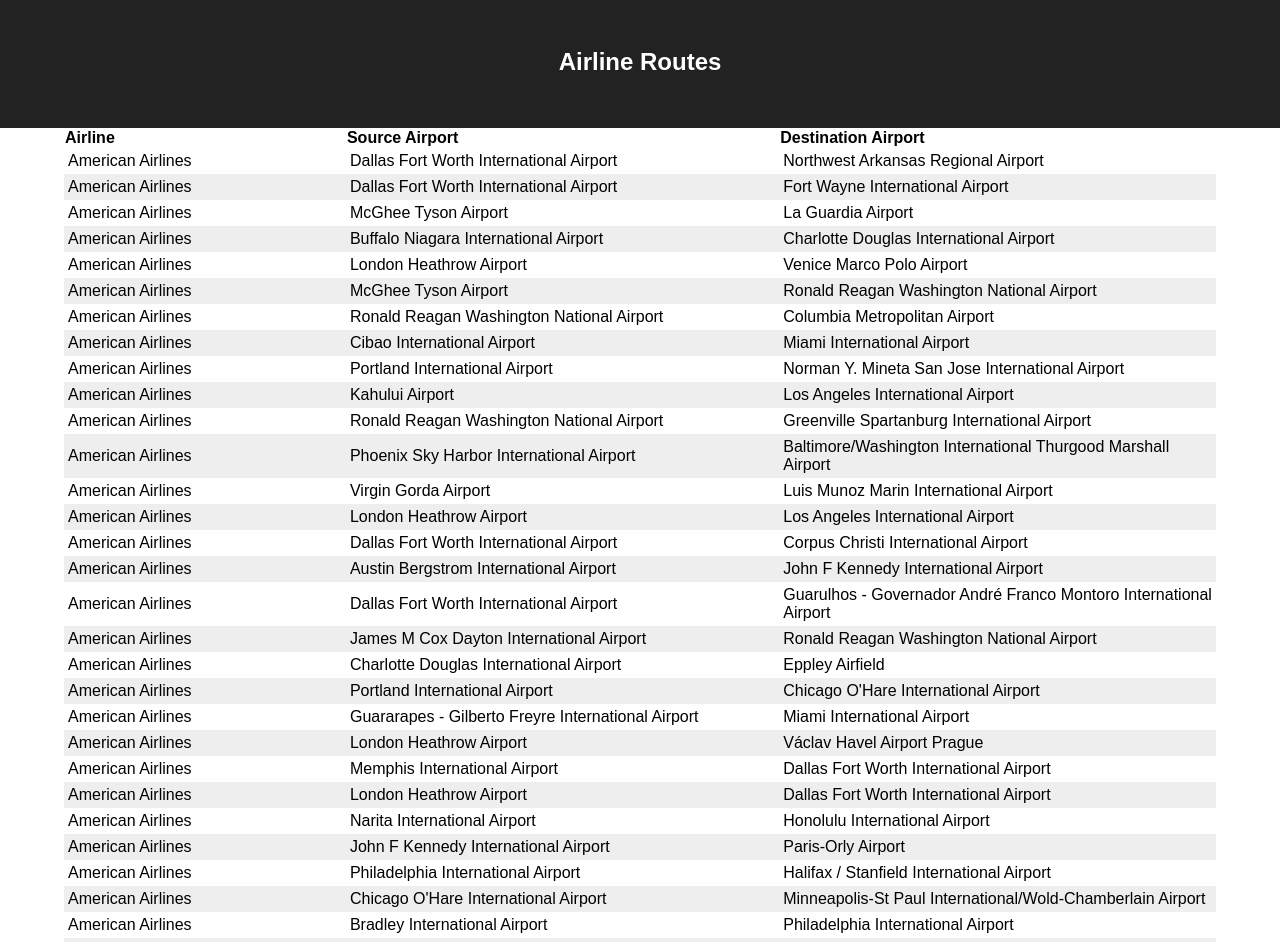
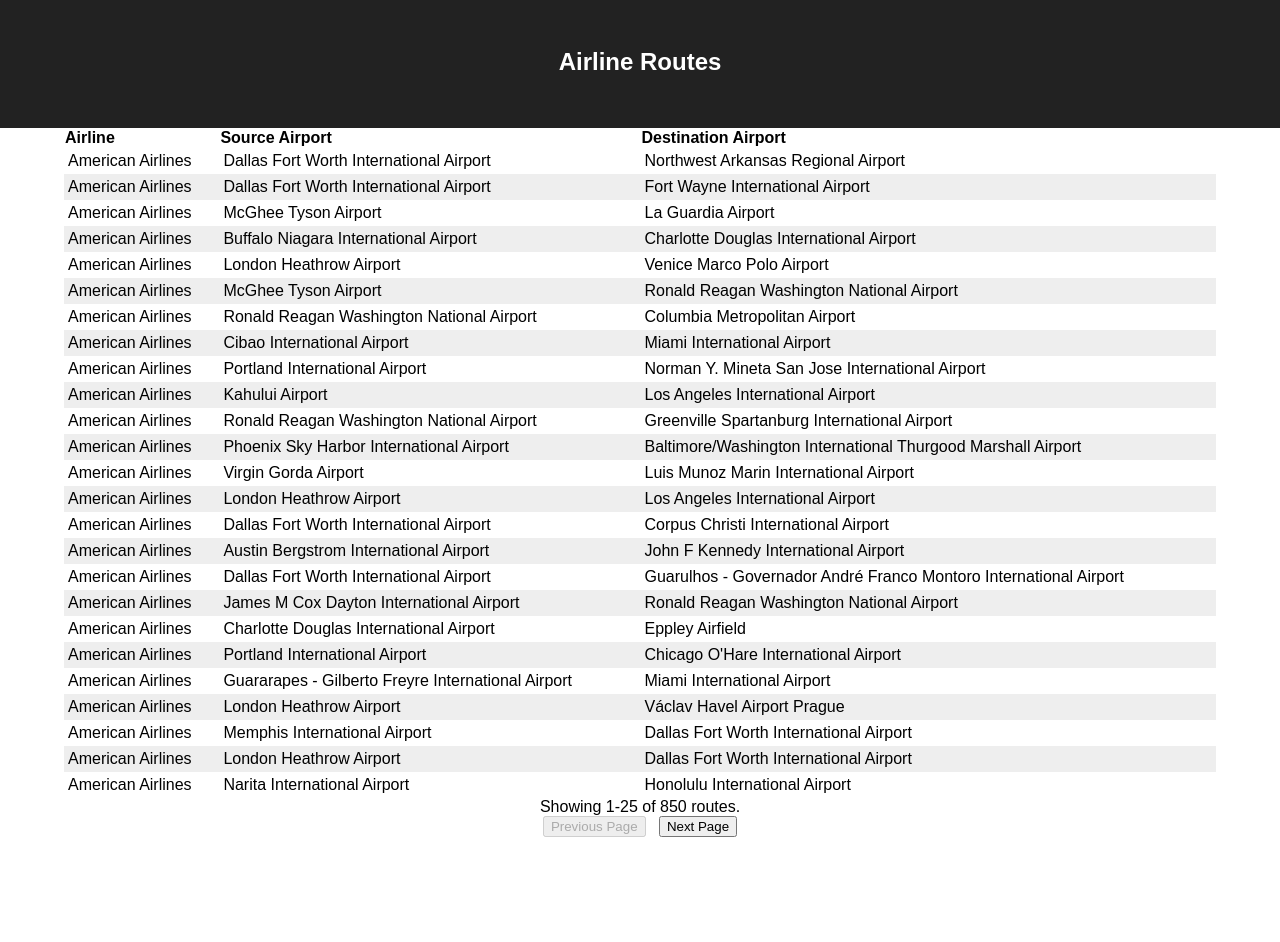
Before and after one commit to epofallon/airlines_spa, a React (Create React App) app: page / in a window 1280 px wide. Shown: the top 942 px of the page. After the commit the page ends 837 px from the top, so only its background shows below. Built offline with nearby package versions, Linux system fonts and the light colour scheme.

Commit message:
add pagination feature

```diff
--- a/src/App.css
+++ b/src/App.css
@@ -46,7 +46,7 @@
   width: 90%;
 }
 
-.pagination a {
+.pagination {
   margin: 0 .5em;
 }
 
--- a/src/App.js
+++ b/src/App.js
@@ -2,6 +2,8 @@
 import data from './data';
 import RouteTable from './components/RouteTable';
 import './App.css';
+
+
 
 const App = () => {
   return (
@@ -10,7 +12,7 @@
       <h1 className="title">Airline Routes</h1>
     </header>
     <section>
-      <RouteTable data={data} />
+      <RouteTable routes={data.routes} perPage={25} />
     </section>
   </div>
   );
--- a/src/components/RouteTable.js
+++ b/src/components/RouteTable.js
@@ -1,39 +1,60 @@
-import React from 'react';
+import React, { useState } from 'react';
 import { getAirlineById, getAirportByCode } from '../data';
 
-const RouteTable = ({ data: { routes } }) => {
+const RouteTable = ({ routes, perPage }) => {
+  const [page, setPage] = useState(1);
+
+  const end = page * perPage;
+  const listRoutes = () => {
+    return routes.slice(end - perPage, end).map((route) => (
+      <Route key={`${route.airline}${route.src}${route.dest}`}
+             airline={getAirlineById(route.airline)}
+             src={getAirportByCode(route.src)}
+             dest={getAirportByCode(route.dest)}
+      />
+    ));
+  };
+
   return (
+    <>
       <table className='routes-table'>
         <thead>
           <tr>
-          <th>Airline</th>
-          <th>Source Airport</th>
-          <th>Destination Airport</th>
+            <th>Airline</th><th>Source Airport</th><th>Destination Airport</th>
           </tr>
         </thead>
-      <tbody>
-        {routes.map((route) => {
-          return (
-            <Route key={`${route.airline}${route.src}${route.dest}`}
-                   airline={getAirlineById(route.airline)}
-                   source={getAirportByCode(route.src)}
-                   dest={getAirportByCode(route.dest)}
-            />
-          );
-        })}
-      </tbody>
+        <tbody>{listRoutes()}</tbody>
       </table>
+
+      <Info start={end - perPage + 1} end={end} total={routes.length} />
+
+      <button className='pagination'
+              onClick={() => setPage(page - 1)}
+              disabled={end - perPage === 0}>
+        Previous Page
+      </button>
+
+      <button className='pagination'
+              onClick={() => setPage(page + 1)}
+              disabled={end === routes.length}>
+        Next Page
+      </button>
+    </>
   );
 };
 
-const Route = ({ airline, source, dest }) => {
+const Route = ({ airline, src, dest }) => {
   return (
     <tr>
       <td>{airline.name}</td>
-      <td>{source.name}</td>
+      <td>{src.name}</td>
       <td>{dest.name}</td>
     </tr>
   );
 };
 
+const Info = ({ start, end, total }) => {
+  return <div>Showing {start}-{end} of {total} routes.</div>
+};
+
 export default RouteTable;
```
Lines whose indentation alone changed are shown as unchanged.
